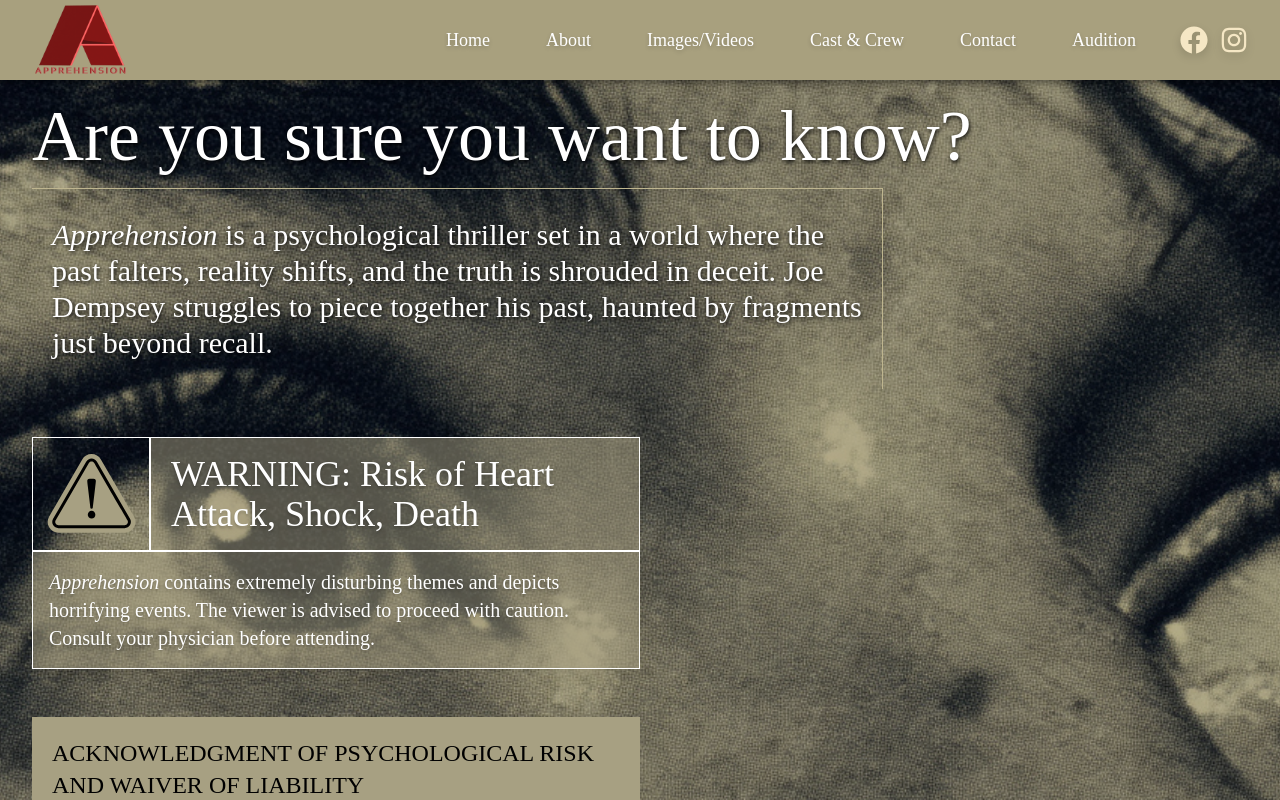
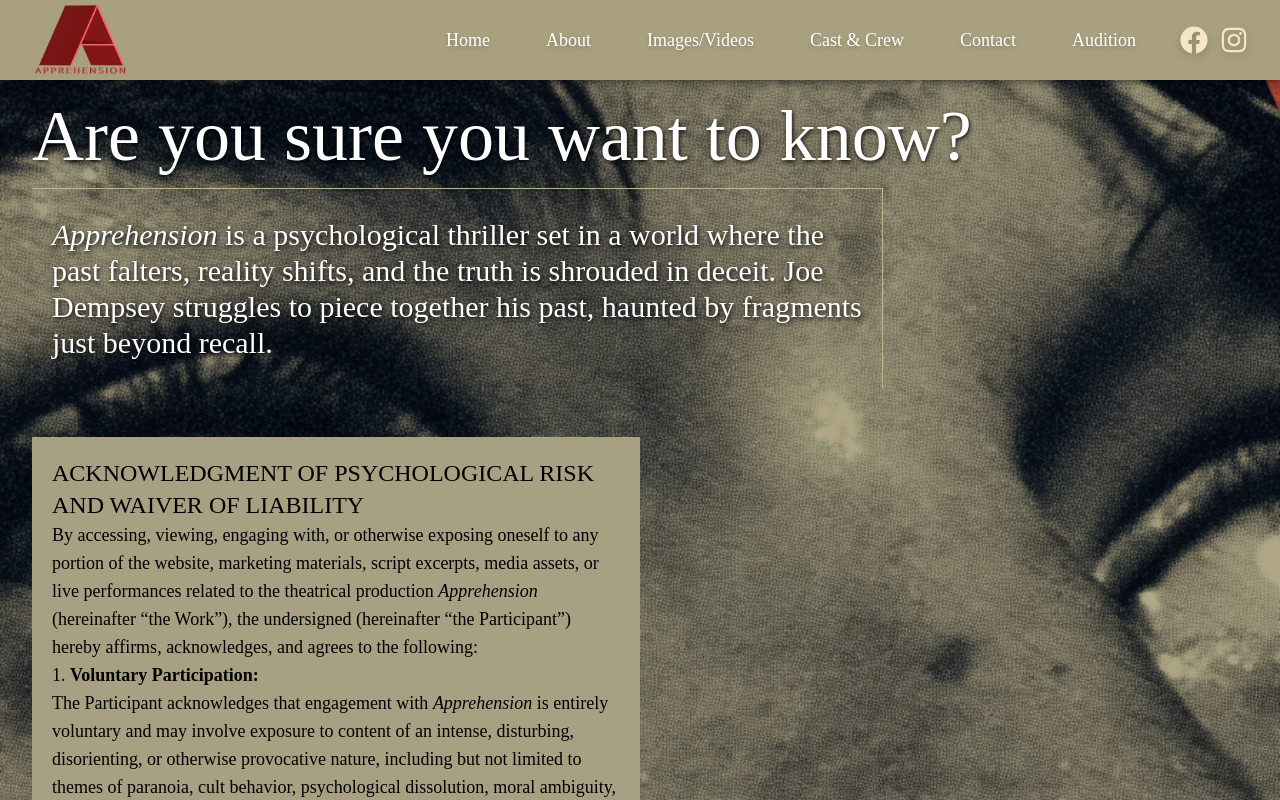
Before and after one commit to lbdeyo/apprehensionplay, a Next.js app: page /about in a window 1280 px wide. Shown: the top 800 px of the page. Built offline with nearby package versions, Linux system fonts and the light colour scheme; a web font is replaced by a local one.

Commit message:
moving warning box to home page

```diff
--- a/app/about/page.tsx
+++ b/app/about/page.tsx
@@ -23,23 +23,7 @@ export default function About() {
                         </div>
                     </div>
                 </section>
-                <div className="md:max-w-[50%] border border-white flex flex-col shadow-lg">
-                    {/* First row: Danger symbol and warning */}
-                    <div className="flex flex-row">
-                        <div className="border-r-2 border-white p-2 flex items-center ">
-                            <Image src="/img/danger-symbol.svg" alt="danger" width={100} height={100} />
-                        </div>
-                        <div className="text-white p-4 ps-5 flex-1 flex items-center bg-[#a7a082]/50">
-                            <p className=" text-4xl text-shadow-lg"> WARNING: Risk of Heart Attack, Shock, Death</p>
-                        </div>
-                    </div>
-                    {/* Second row: Additional text */}
-                    <div className=" p-4 text-black text-lg border-t-2 border-white bg-[#a7a082]/50">
-                        <p className="text-xl text-white text-shadow-lg">
-                            <i>Apprehension</i> contains extremely disturbing themes and depicts horrifying events. The viewer is advised to proceed with caution. Consult your physician before attending.
-                        </p>
-                    </div>
-                </div>
+
                 <div className="w-full md:max-w-[50%] p-5 bg-[#a7a082] text-black text-lg"><h1 className="text-2xl">ACKNOWLEDGMENT OF PSYCHOLOGICAL RISK AND WAIVER OF LIABILITY</h1>
 
                     <p>By accessing, viewing, engaging with, or otherwise exposing oneself to any portion of the website, marketing materials, script excerpts, media assets, or live performances related to the theatrical production <i>Apprehension</i> (hereinafter “the Work”), the undersigned (hereinafter “the Participant”) hereby affirms, acknowledges, and agrees to the following:</p>
--- a/app/page.tsx
+++ b/app/page.tsx
@@ -72,6 +72,23 @@ export default function Home() {
               </p>
             </div>
           </div>
+          <div className="md:max-w-[50%] mt-10 border border-white border-2 flex flex-col shadow-lg">
+            {/* First row: Danger symbol and warning */}
+            <div className="flex flex-row">
+              <div className="border-r-2 border-black p-2 flex items-center ">
+                <Image src="/img/danger-symbol.svg" alt="danger" width={100} height={100} />
+              </div>
+              <div className="text-white p-4 ps-5 flex-1 flex items-center bg-[#a7a082]/80">
+                <p className=" text-4xl  text-black"> WARNING: Risk of Heart Attack, Shock, Death</p>
+              </div>
+            </div>
+            {/* Second row: Additional text */}
+            <div className=" p-4 text-black text-lg border-t-2 border-black bg-[#a7a082]/80">
+              <p className="text-xl  text-black">
+                <i>Apprehension</i> contains extremely disturbing themes and depicts horrifying events. The viewer is advised to proceed with caution. Consult your physician before attending.
+              </p>
+            </div>
+          </div>
 
 
         </section>
```
